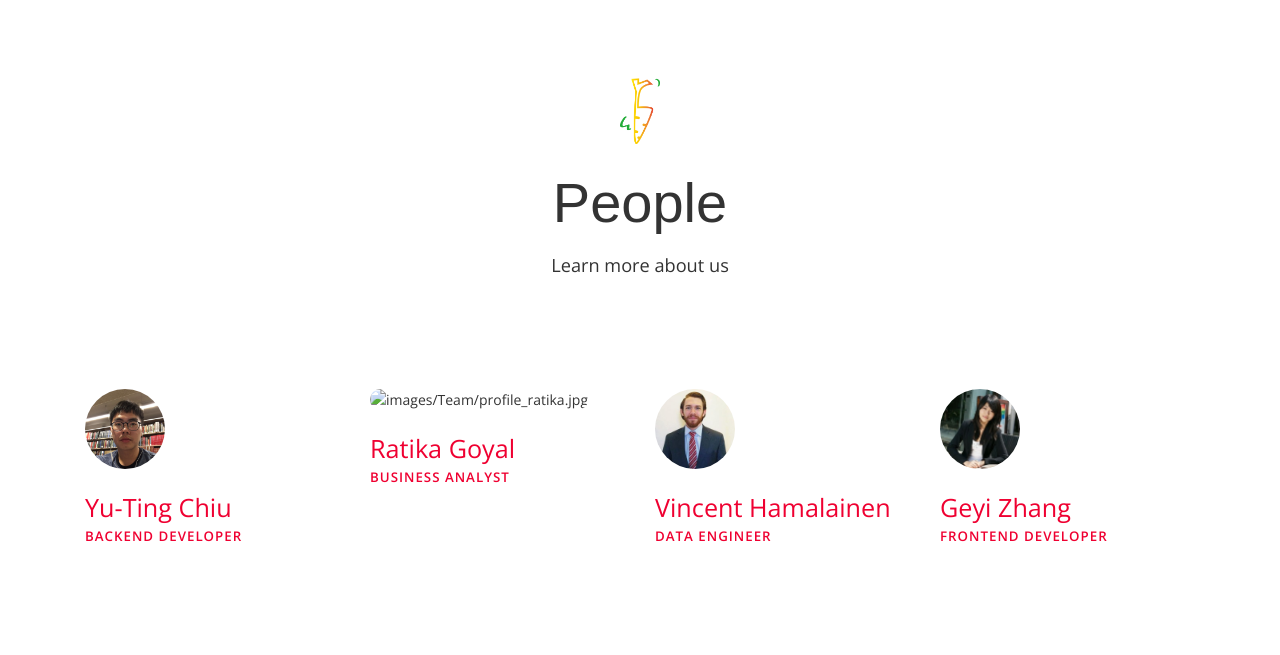
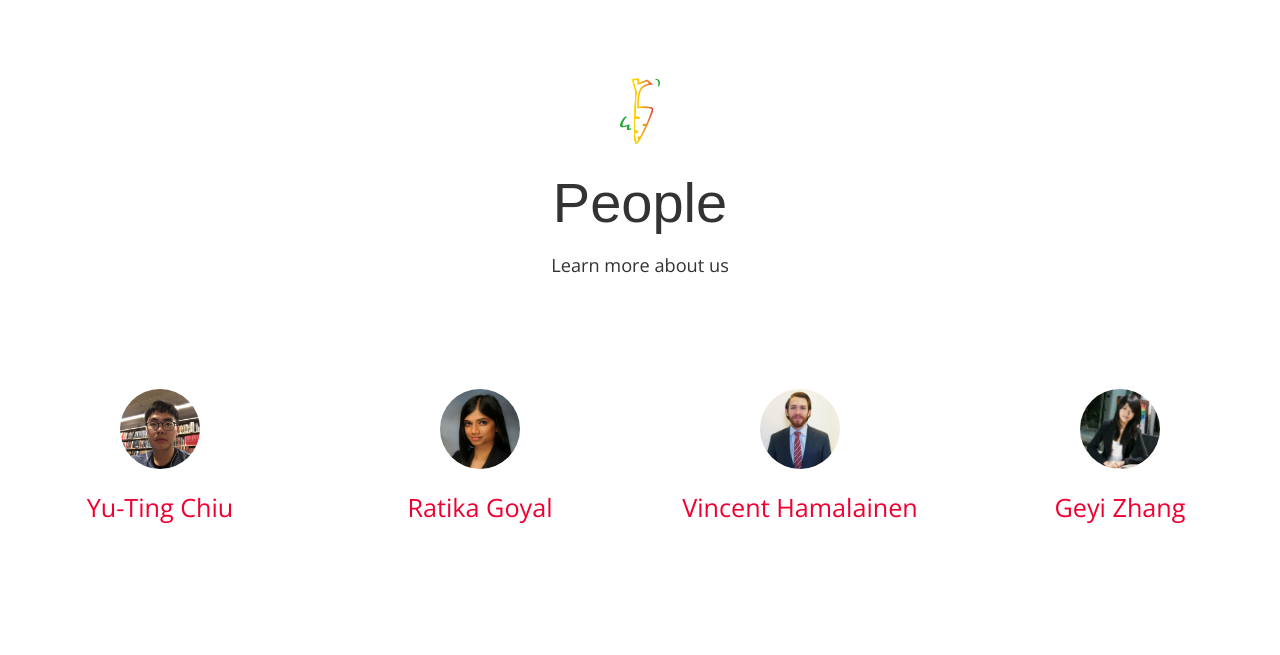
Before and after one commit to vjh240/Virtual-Pantry, a website: page 02_about_us.html in a window 1280 px wide. Shown: the part 522-1177 px from the top of the page. Drawn offline with nearby package versions, Linux system fonts and the light colour scheme; files whose address does not match are found by name.

Commit message:
add config

```diff
--- a/02_about_us.html
+++ b/02_about_us.html
@@ -66,37 +66,37 @@
 
 <section class="story-area pos-relative">
         <div class="pos-bottom triangle-up"></div>
-        <div class="container">
+        <div class="container-fluid">
                 <div class="heading">
                         <img class="heading-img" src="images/logo_VP/VP3.png" alt="">
                         <h2>People</h2>
                         <h5 class="mt-10 mb-30">Learn more about us</h5>
                         <p class="mx-w-700x mlr-auto"></p>
                 </div>
-                <div class="row">
+                <div class="row center-text">
                         <!--div class="swiper-wrapper pb-60 pb-sm-60 left-text center-sm-text"-->
                                 <div class="pt-40 pb-60 col-sm-3">
                                         <img class="circle-80 mb-20"
                                              src="images/Team/profile_yuting.jpg" alt="">
                                         <h4 class="color-primary">Yu-Ting Chiu</h4>
-                                        <h6><b class="color-primary">BACKEND DEVELOPER</b></h6>
+                                        <h6><b class="color-primary"></b></h6>
                                 </div><!-- swiper-slide -->
                                 <div class="pt-40 pb-60  col-sm-3">
-                                        <img class="circle-80 mb-20" src="" alt="images/Team/profile_ratika.jpg">
+                                        <img class="circle-80 mb-20" src="images/Team/profile_ratika.jpg" alt="">
                                         <h4 class="color-primary">Ratika Goyal</h4>
-                                        <h6><b class="color-primary">BUSINESS ANALYST</b>
+                                        <h6><b class="color-primary"></b>
                                         </h6>
                                 </div><!-- swiper-slide -->
                                 <div class="pt-40 pb-60 col-sm-3">
                                         <img class="circle-80 mb-20" src="images/Team/profile_vincent.jpg"
                                              alt="">
                                         <h4 class="color-primary">Vincent Hamalainen</h4>
-                                        <h6><b class="color-primary">DATA ENGINEER</b></h6>
+                                        <h6><b class="color-primary"></b></h6>
                                 </div><!-- swiper-slide -->
 								<div class="pt-40 pb-60 col-sm-3">
                                         <img class="circle-80 mb-20 " src="images/Team/profile_geyi.jpg" alt="">
                                         <h4 class="color-primary">Geyi Zhang</h4>
-                                        <h6><b class="color-primary">FRONTEND DEVELOPER</b></h6>
+                                        <h6><b class="color-primary"></b></h6>
                                 </div><!-- swiper-slide -->
                         <!--/div--><!-- swiper-wrapper -->
                 </div><!-- swiper-container -->
--- a/common/scripts.js
+++ b/common/scripts.js
@@ -10,8 +10,8 @@ function IngredientSearch () {
         //$("#egname").text(testobj[0].id+":"+testobj[0].title);
         //document.getElementById("egimg").src=testobj[0].image;
         //$("#egdes").text(testobj[0].likes);
-		$("#test").text("test again")
-        $("#test").text(httpGet(url,key));
+		//$("#test").text("test again")
+        //$("#test").text(httpGet(url,key));
         urlbulk = "https://spoonacular-recipe-food-nutrition-v1.p.rapidapi.com/recipes/informationBulk?ids="
         for(i=0;i<num-1;i++)
         {
```
Also changed, not shown: config.xml (added, +112 -0 lines), index.html (+18 -1 lines).
